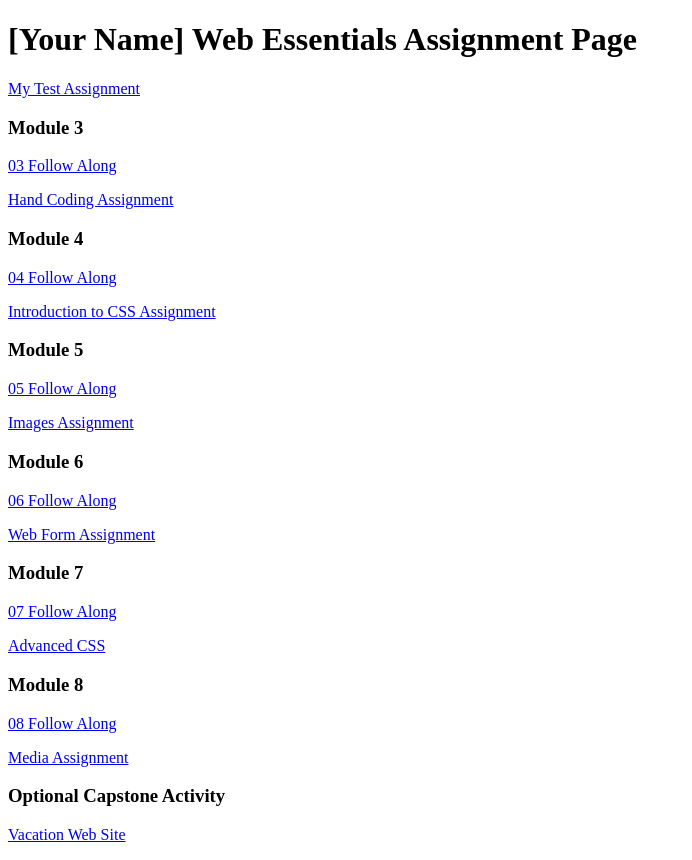
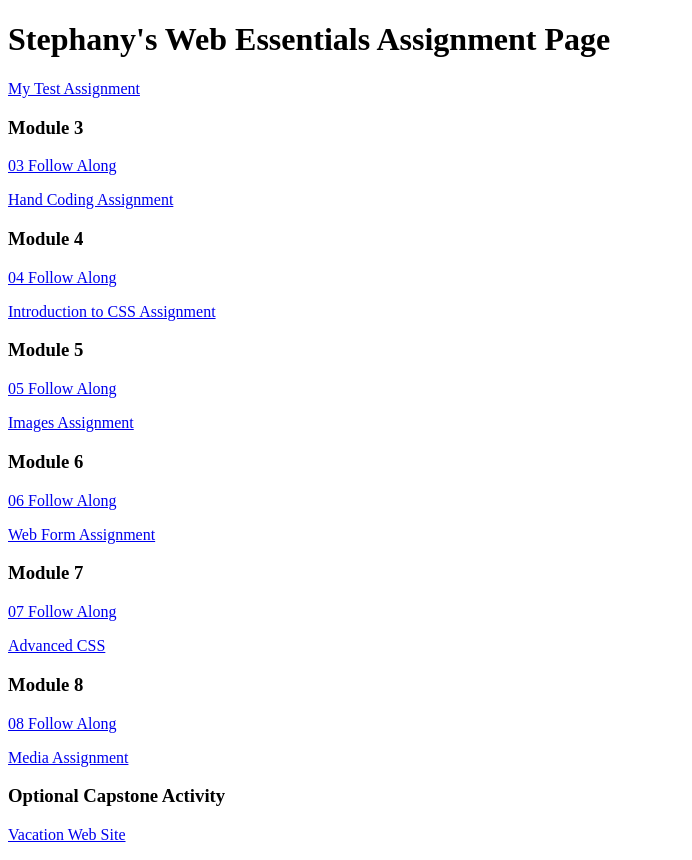
Before and after one commit to stephanysor/dwdd1600, a plain HTML site: page index.html in a window 1280 px wide. Shown: the whole page, without its empty margins (0-692 px from the left). Drawn offline with Linux system fonts and the light colour scheme.

Commit message:
Update index.html
added my name

```diff
--- a/index.html
+++ b/index.html
@@ -6,7 +6,7 @@
 		<title>dwdd 1600 assignment list page</title>
 	</head>
 	<body>
-		<h1>[Your Name] Web Essentials Assignment Page</h1>
+		<h1>Stephany's Web Essentials Assignment Page</h1>
 		<p><a href="01test">My Test Assignment</a></p>
 
 		<h3>Module 3</h3>
```
